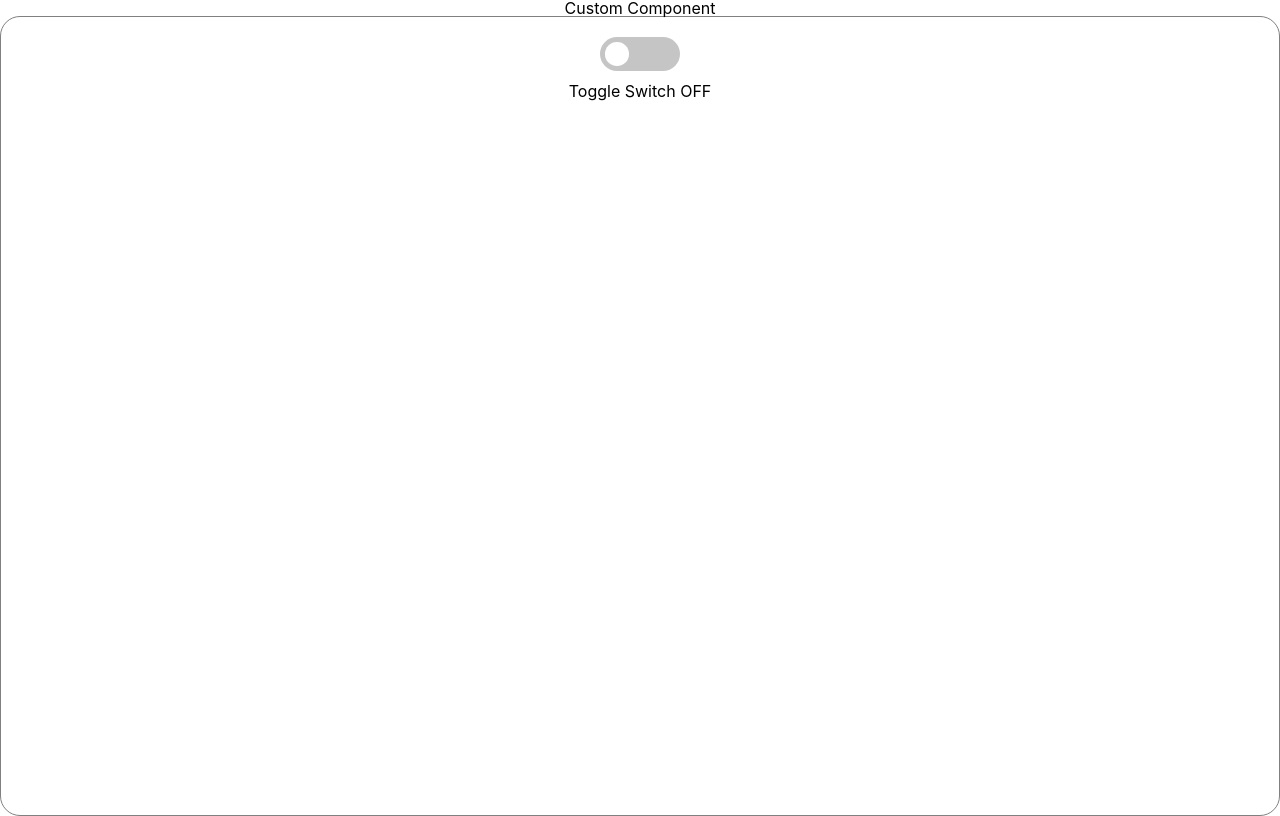
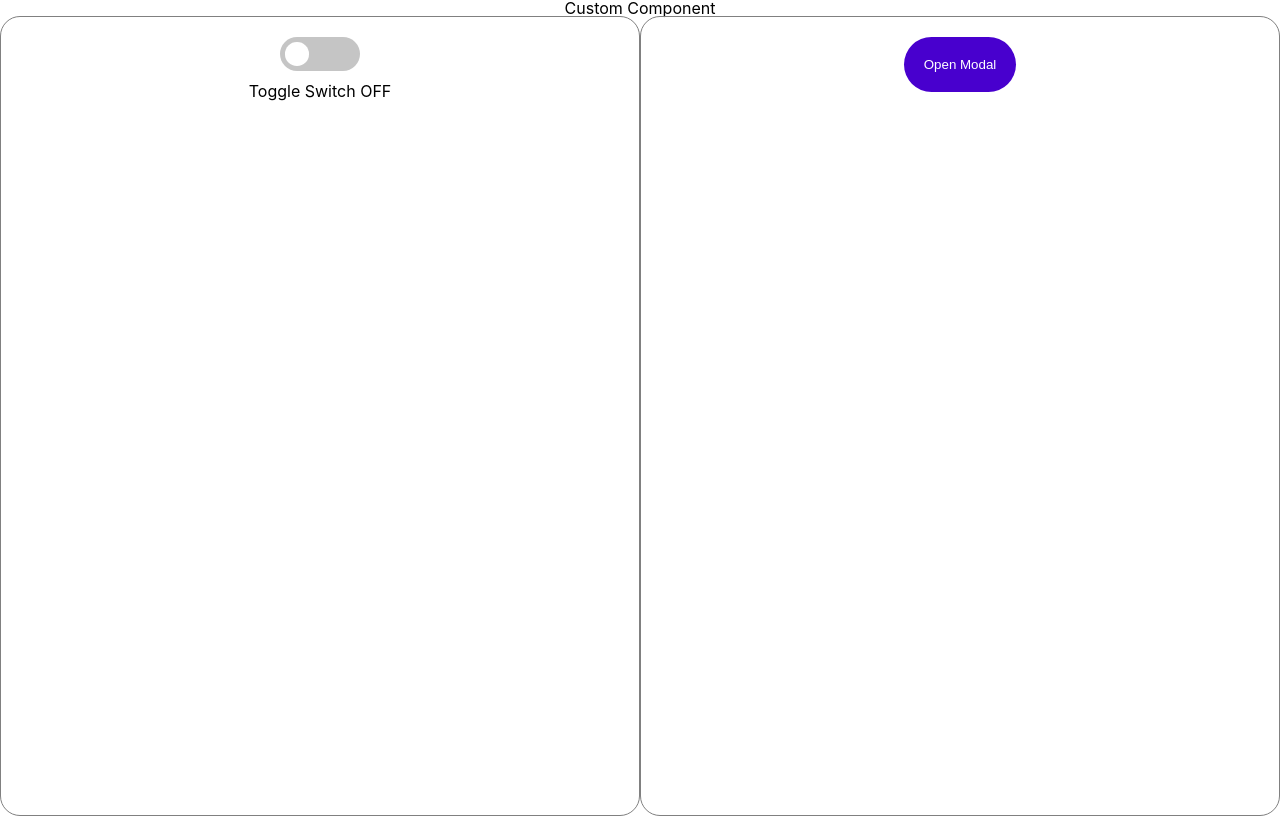
Before and after one commit to ye-yo/wanted_pre_onboarding, a React (Create React App) app in the folder custom-component/: page / in a window 1280 px wide. Built offline with nearby package versions, Linux system fonts and the light colour scheme.

Commit message:
feat(Modal)

```diff
--- a/custom-component/src/App.js
+++ b/custom-component/src/App.js
@@ -3,10 +3,14 @@ import './App.css';
 import theme from './style/theme.js'
 import Layout from "./Layout";
 import Toggle from "./component/Toggle";
+import Modal from "./component/Modal";
 
 const Main = styled.main`
   width:100%;
   height: 100%;
+  display: flex;
+  flex-direction:row;
+  flex-wrap:wrap;
 `
 
 function App() {
@@ -16,6 +20,7 @@ function App() {
         <header>Custom Component</header>
         <Main>
           <Layout><Toggle /></Layout>
+          <Layout><Modal /></Layout>
         </Main>
       </div>
     </ThemeProvider>
--- /dev/null
+++ b/custom-component/src/component/Modal.js
@@ -0,0 +1,57 @@
+import { useState } from "react";
+import styled from "styled-components";
+
+const ButtonOpenModal = styled.button`
+    background-color: ${props => props.theme.colorMain};
+    color: white;
+    padding: 20px;
+    border-radius: 40px;
+`
+const ModalContainer = styled.div`
+    position: fixed;
+    top:0;
+    left:0;
+    width: 100%;
+    height: 100%;
+    background-color: rgba(0,0,0,.48);
+`
+const ModalBlock = styled.div`
+    position: absolute;
+    top:50%;
+    left:50%;
+    transform: translate(-50%,-50%);
+    width: 400px;
+    min-height: 120px;
+    max-width: 80%;
+    background-color: white;
+    border-radius: 10px;
+    padding: 10px;
+`
+
+const ButtonCloseModal = styled.button`
+background-color: transparent;
+width: 32px;
+height: 32px;
+margin-bottom: 10px;
+
+`
+const ModalContent = styled.div`
+`
+function Modal() {
+    const [open, setOpen] = useState(false)
+    return (
+        <tempalte>
+            <ButtonOpenModal onClick={() => setOpen(open => !open)}>Open Modal</ButtonOpenModal>
+            {open &&
+                <ModalContainer>
+                    <ModalBlock>
+                        <ButtonCloseModal onClick={() => setOpen(open => !open)}>X</ButtonCloseModal>
+                        <ModalContent>HELLO CODESTATES!</ModalContent>
+                    </ModalBlock>
+                </ModalContainer>
+            }
+        </tempalte>
+    );
+}
+
+export default Modal;
--- a/custom-component/src/style/css/reset.css
+++ b/custom-component/src/style/css/reset.css
@@ -62,3 +62,8 @@ html,body{
 *{
 	box-sizing: border-box;
 }
+
+button{
+	cursor: pointer;
+	border: 0;
+}
```
